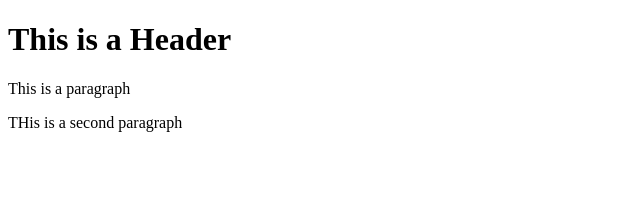
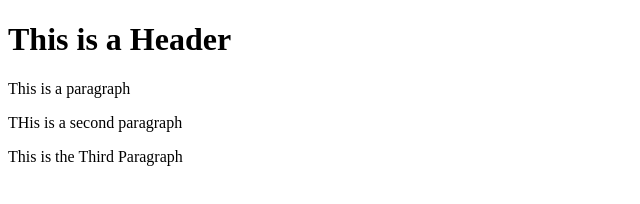
Before and after one commit to panchatu/git-test1, a website: page index.html in a window 1280 px wide. Shown: the whole page, without its empty margins (0-640 px from the left). Drawn offline with Linux system fonts and the light colour scheme.

Commit message:
Fourth Commit

```diff
--- a/index.html
+++ b/index.html
@@ -6,5 +6,6 @@
         <h1>This is a Header</h1>
         <p>This is a paragraph</p>
         <p>THis is a second paragraph</p>
+        <p>This is the Third Paragraph</p>
     </body>
 </html>
```
Also changed, not shown: package.json (added, +24 -0 lines), 2 other files.
